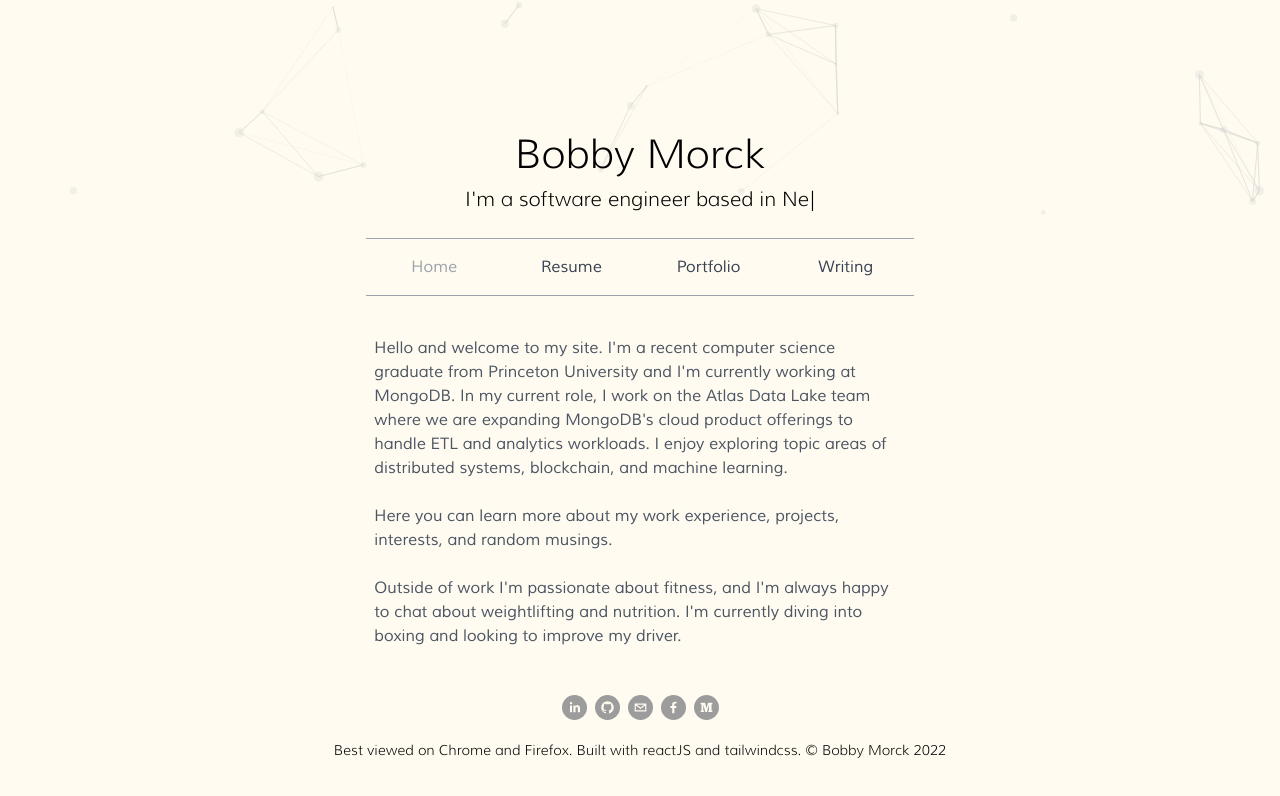
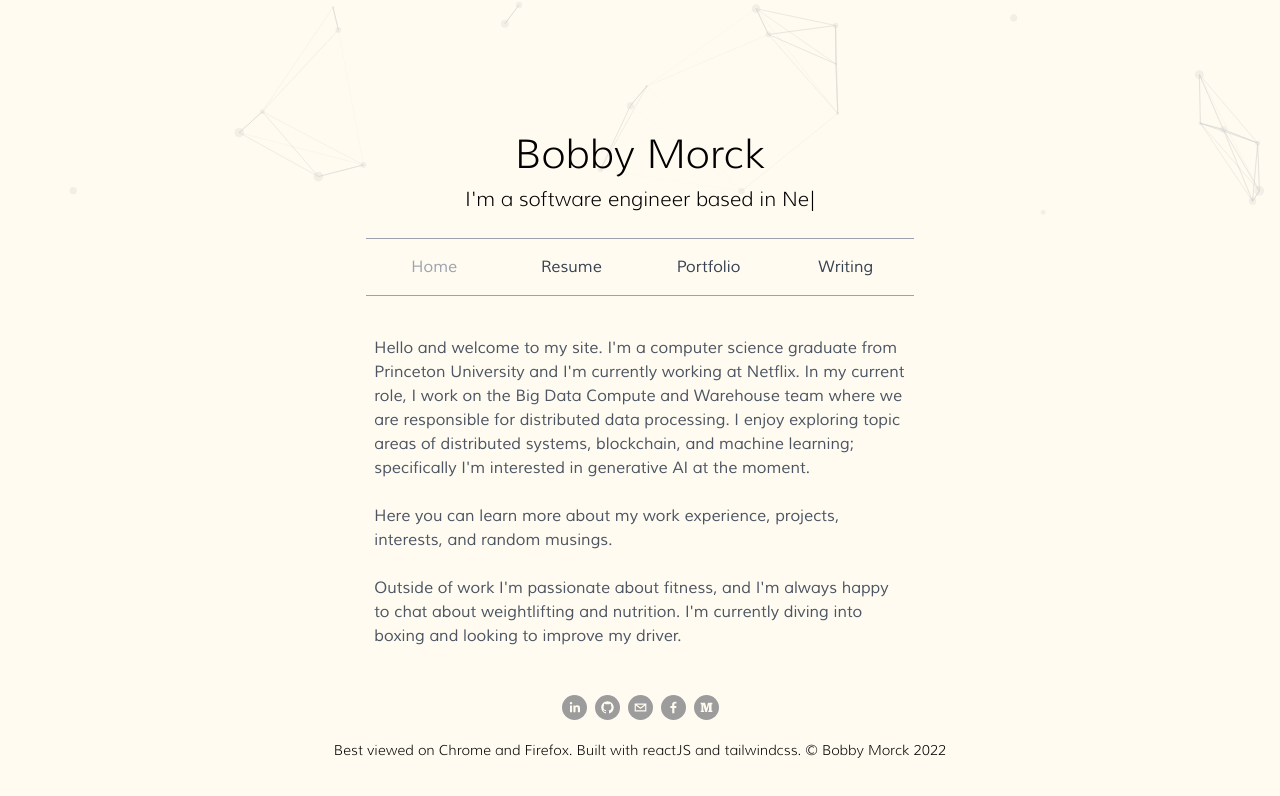
Before and after one commit to bmorck/personal-site, a React (Create React App) app: page / in a window 1280 px wide. Shown: the top 796 px of the page. Built offline with nearby package versions, Linux system fonts and the light colour scheme.

Commit message:
update job

```diff
--- a/src/components/Content.js
+++ b/src/components/Content.js
@@ -5,11 +5,11 @@ const Content = () => {
         <div className="grow flex justify-center fade-in2 pl-5 pr-5 pb-10">
             <div className="md:basis-1/3"></div>
             <div className="basis-4/5 md:basis-1/2 mt-10 text-gray-600  font-regular-font">
-                Hello and welcome to my site. I'm a recent computer science graduate from Princeton
-                University and I'm currently working at MongoDB. In my current role,
-                I work on the Atlas Data Lake team where we are expanding MongoDB's cloud product offerings to
-                handle ETL and analytics workloads. I enjoy exploring topic areas
-                of distributed systems, blockchain, and machine learning.
+                Hello and welcome to my site. I'm a computer science graduate from Princeton
+                University and I'm currently working at Netflix. In my current role,
+                I work on the Big Data Compute and Warehouse team  where we are responsible for distributed
+                data processing. I enjoy exploring topic areas of distributed systems, blockchain, and machine learning;
+                specifically I'm interested in generative AI at the moment.
                 <br />
                 <br />
                 Here you can learn more about my work experience, projects,
--- a/src/components/Resume.js
+++ b/src/components/Resume.js
@@ -6,6 +6,7 @@ import legionlogo from "../files/legionhealthlogo.png"
 import servicenowlogo from "../files/servicenowlogo.png"
 import princetonlogo from "../files/princetonlogo.png"
 import mongoDBlogo from "../files/mongodblogo.svg"
+import netflixLogo from "../files/netflix.png"
 
 
 const Resume = () => {
@@ -74,8 +75,8 @@ const Resume = () => {
 
                             <div className="text-lg ">
                                 <div className="font-bold text-center md:text-left pb-2">Princeton University</div>
-                                 Graduated in May 2021 with a B.S.E. in Computer Science
-                                 with a minor in Machine Learning
+                                Graduated in May 2021 with a B.S.E. in Computer Science
+                                with a minor in Machine Learning
                             </div>
                         </div>
                         <div className=" pl-5 pt-5">
@@ -100,7 +101,7 @@ const Resume = () => {
                                     COS 324 - Introduction to Machine Learning
                                 </li>
                                 <li>
-                                    ORF 333 - Advanced Programming Techniques
+                                    COS 333 - Advanced Programming Techniques
                                 </li>
                                 <li>
                                     COS 340 - Reasoning about Computation
@@ -140,15 +141,41 @@ const Resume = () => {
                         <div className="text-2xl pt-5 pb-5 text-center md:text-left">
                             Experience
                         </div>
+
                         <div className="flex flex-col md:flex-row items-center border-0 drop-shadow-sm rounded-lg bg-custom-bg-color2 p-5">
+                            <div className="mr-5 ml-5 w-14 shrink-0 mx-auto">
+                                <img src={netflixLogo} alt="Netflix" />
+                            </div>
+
+                            <div className="text-lg ">
+                                <div className="font-bold text-center md:text-left pb-2">Netflix</div>
+                                Software Engineer on the Big Data Compute and Warehouse team (March 2023 - Present)
+                                <br />
+
+                                <div className="flex pt-2 flex-wrap">
+                                    <div className="border-1 text-sm p-1 mr-4 mt-2 rounded-xl border-sky-200 bg-cyan-50 text-gray-500">
+                                        Java
+                                    </div>
+                                    <div className="border-1 text-sm p-1 mr-4 mt-2 rounded-xl border-sky-200 bg-cyan-50 text-gray-500">
+                                        Trino
+                                    </div>
+                                    <div className="border-1 text-sm p-1 mr-4 mt-2 rounded-xl border-sky-200 bg-cyan-50 text-gray-500">
+                                        Spark
+                                    </div>
+
+                                </div>
+                            </div>
+                        </div>
+
+                        <div className="flex flex-col md:flex-row items-center border-0 drop-shadow-sm rounded-lg bg-custom-bg-color2 p-5 mt-5">
                             <div className="mr-5 ml-5 w-14 shrink-0 mx-auto">
                                 <img src={mongoDBlogo} alt="MongoDB" />
                             </div>
 
                             <div className="text-lg ">
                                 <div className="font-bold text-center md:text-left pb-2">MongoDB</div>
-                                 Software Engineer on the Atlas Data Lake team (August 2021 - Present)
-                                 <br />
+                                Software Engineer on the Atlas Data Lake team (August 2021 - February 2022)
+                                <br />
                                 Software Engineer Intern on the Billing and Payments team (June 2020 - August 2020)
                                 <div className="flex pt-2 flex-wrap">
                                     <div className="border-1 text-sm p-1 mr-4 mt-2 rounded-xl border-sky-200 bg-cyan-50 text-gray-500">
@@ -199,8 +226,8 @@ const Resume = () => {
 
                             <div className="text-lg ">
                                 <div className="font-bold text-center md:text-left pb-2">ServiceNow</div>
-                                 Software Engineer Intern on the Platforms Encryption team (May 2019 - August 2019)
-                                 <div className="flex pt-2">
+                                Software Engineer Intern on the Platforms Encryption team (May 2019 - August 2019)
+                                <div className="flex pt-2">
                                     <div className="border-1 text-sm p-1 mr-4 rounded-xl border-sky-200 bg-cyan-50 text-gray-500">
                                         Java
                                     </div>
```
